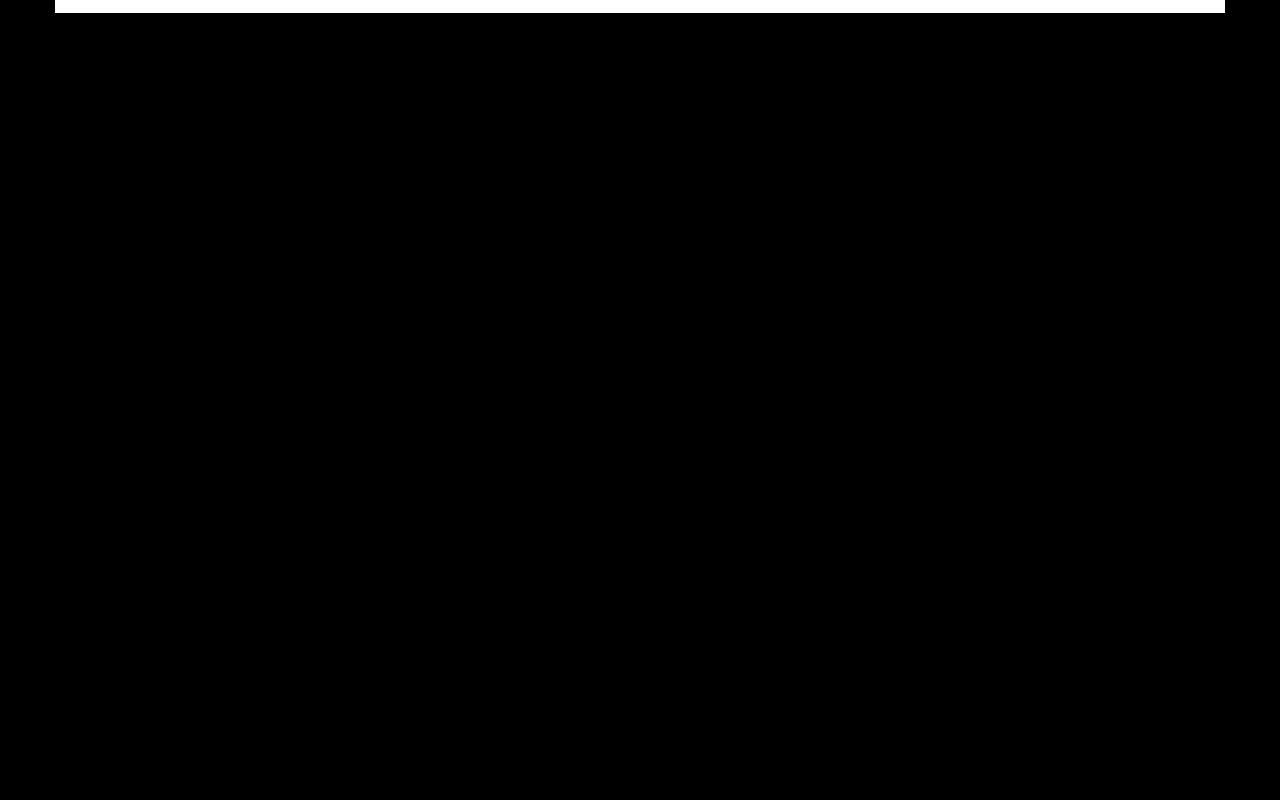
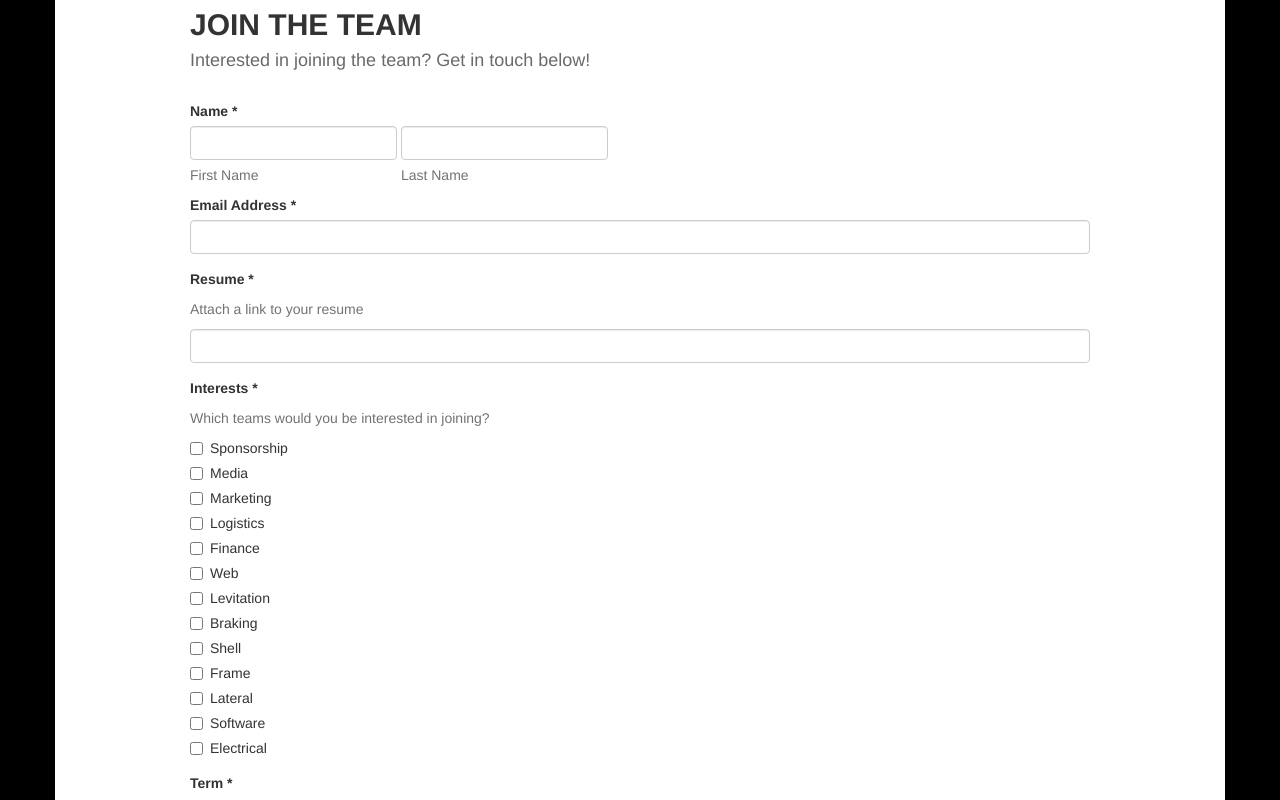
Before and after one commit to hsami10/Waterloop_website, a React app: page / in a window 1280 px wide. Shown: the part 1280-2080 px from the top of the page. Before the commit the page ends 1333 px from the top, so only its background shows below. Built offline with nearby package versions, Linux system fonts and the light colour scheme.

Commit message:
Add second form for joining team.

```diff
--- a/app/bin/css/_sponsors-contact.scss
+++ b/app/bin/css/_sponsors-contact.scss
@@ -60,6 +60,14 @@ $spTxtClr: rgb(38, 37, 37);
     background: white;
     padding: 0 150px 70px;
     margin-bottom: 40px;
+
+    h2 {
+        font-weight: 700;
+    }
+
+    h4 {
+        color: #6a6a6a;
+    }
 }
 
 .fmSubmit {
--- a/app/bin/css/styles.css
+++ b/app/bin/css/styles.css
@@ -169,6 +169,10 @@ you see classes below that have not been explicitly defined in the modules*/
   background: white;
   padding: 0 150px 70px;
   margin-bottom: 40px; }
+  #contContent h2 {
+    font-weight: 700; }
+  #contContent h4 {
+    color: #6a6a6a; }
 
 .fmSubmit {
   -webkit-border-radius: 0;
--- a/app/src/components/sponsors-contact.jsx
+++ b/app/src/components/sponsors-contact.jsx
@@ -3,7 +3,7 @@ import NavBar from './navbar.jsx';
 //BOOTSTRAP IMPORTS
 import { Grid, Row, Col } from 'react-bootstrap';
 import { Button } from 'react-bootstrap';
-import { Form, FormControl, ControlLabel, FormGroup, HelpBlock } from 'react-bootstrap';
+import { Form, FormControl, ControlLabel, FormGroup, HelpBlock, Checkbox } from 'react-bootstrap';
 
 export class Sponsors extends React.Component {
     render() {
@@ -24,6 +24,8 @@ export class Sponsors extends React.Component {
     }
 }
 
+let currentTerm = 'Winter 17\'';
+
 export class Contact extends React.Component {
     render() {
         return (
@@ -37,16 +39,17 @@ export class Contact extends React.Component {
                 <Row id="contContent">
                     <Row>
                         <h2>CONTACT US</h2>
-                        <h4>Please complete the form below</h4>
+                        <h4>Please complete the form below</h4><br />
                     </Row>
                     <Row>
                         <form>
+                            <ControlLabel>Name *</ControlLabel>
                             <Form inline>
                                 <FormGroup controlId="fmNameFirst">
-                                    <ControlLabel>Name *</ControlLabel>
                                     <FormControl type="text" />
                                     <HelpBlock>First Name</HelpBlock>
                                 </FormGroup>
+                                {' '}
                                 <FormGroup controlId="fmNameLast">
                                     <FormControl type="text" />
                                     <HelpBlock>Last Name</HelpBlock>
@@ -71,6 +74,70 @@ export class Contact extends React.Component {
                             <Button className="fmSubmit">SUBMIT</Button>
                         </form>
                     </Row>
+
+                    <Row>
+                        <h2>JOIN THE TEAM</h2>
+                        <h4>Interested in joining the team? Get in touch below!</h4><br />
+                    </Row>
+
+                    <Row>
+                        <form>
+                            <ControlLabel>Name *</ControlLabel>
+                            <Form inline>
+                                <FormGroup>
+                                    <FormControl type="text" />
+                                    <HelpBlock>First Name</HelpBlock>
+                                </FormGroup>
+                                {' '}
+                                <FormGroup>
+                                    <FormControl type="text" />
+                                    <HelpBlock>Last Name</HelpBlock>
+                                </FormGroup>
+                            </Form>
+
+                            <FormGroup>
+                                <ControlLabel>Email Address *</ControlLabel>
+                                <FormControl type="email" />
+                            </FormGroup>
+
+                            <FormGroup>
+                                <ControlLabel>Resume *</ControlLabel>
+                                <HelpBlock>Attach a link to your resume</HelpBlock>
+                                <FormControl type="text" />
+                            </FormGroup>
+
+                            <FormGroup>
+                                <ControlLabel>Interests *</ControlLabel>
+                                <HelpBlock>Which teams would you be interested in joining?</HelpBlock>
+                                <Checkbox>Sponsorship</Checkbox>
+                                <Checkbox>Media</Checkbox>
+                                <Checkbox>Marketing</Checkbox>
+                                <Checkbox>Logistics</Checkbox>
+                                <Checkbox>Finance</Checkbox>
+                                <Checkbox>Web</Checkbox>
+                                <Checkbox>Levitation</Checkbox>
+                                <Checkbox>Braking</Checkbox>
+                                <Checkbox>Shell</Checkbox>
+                                <Checkbox>Frame</Checkbox>
+                                <Checkbox>Lateral</Checkbox>
+                                <Checkbox>Software</Checkbox>
+                                <Checkbox>Electrical</Checkbox>
+                            </FormGroup>
+
+                            <FormGroup>
+                                <ControlLabel>Term *</ControlLabel>
+                                <HelpBlock>Which term are you available?</HelpBlock>
+                                <FormControl componentClass="select" placeholder={currentTerm}>
+                                    <option>{currentTerm}</option>
+                                    <option>Summer 17'</option>
+                                    <option>Fall 17'</option>
+                                    <option>Winter 18'</option>
+                                </FormControl>
+                            </FormGroup>
+
+                            <Button classNam="fmSubmit">SUBMIT</Button>
+                        </form>
+                    </Row>
                 </Row>
             </Grid>
         );
```
